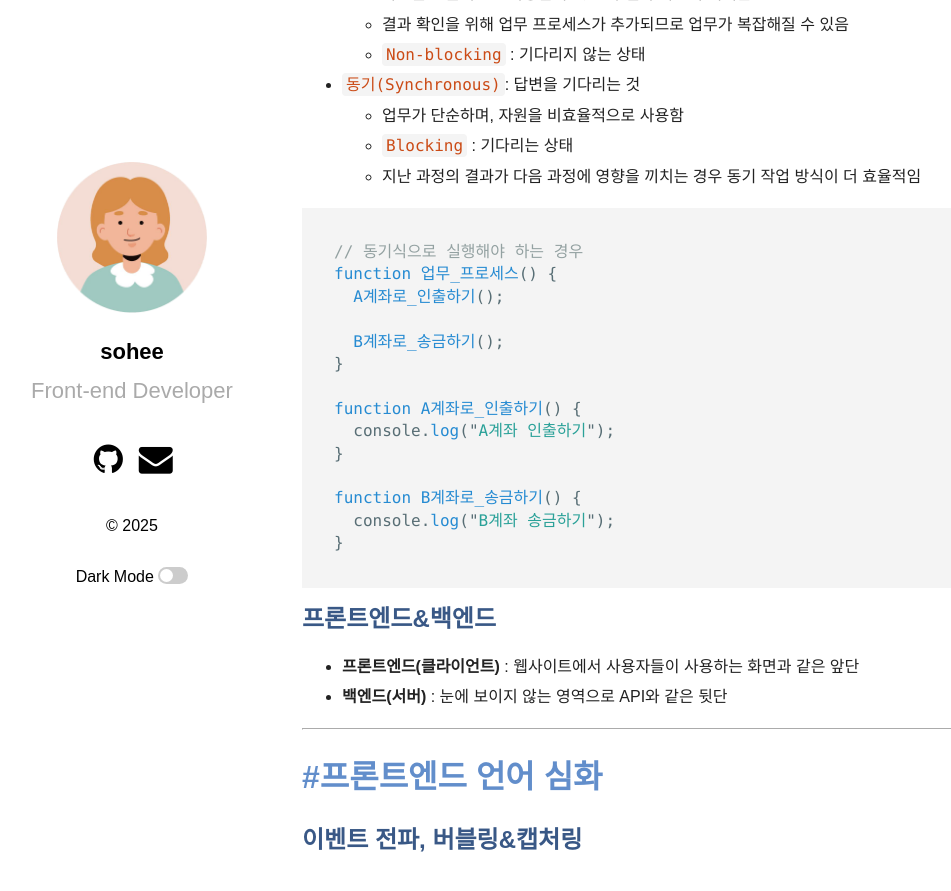
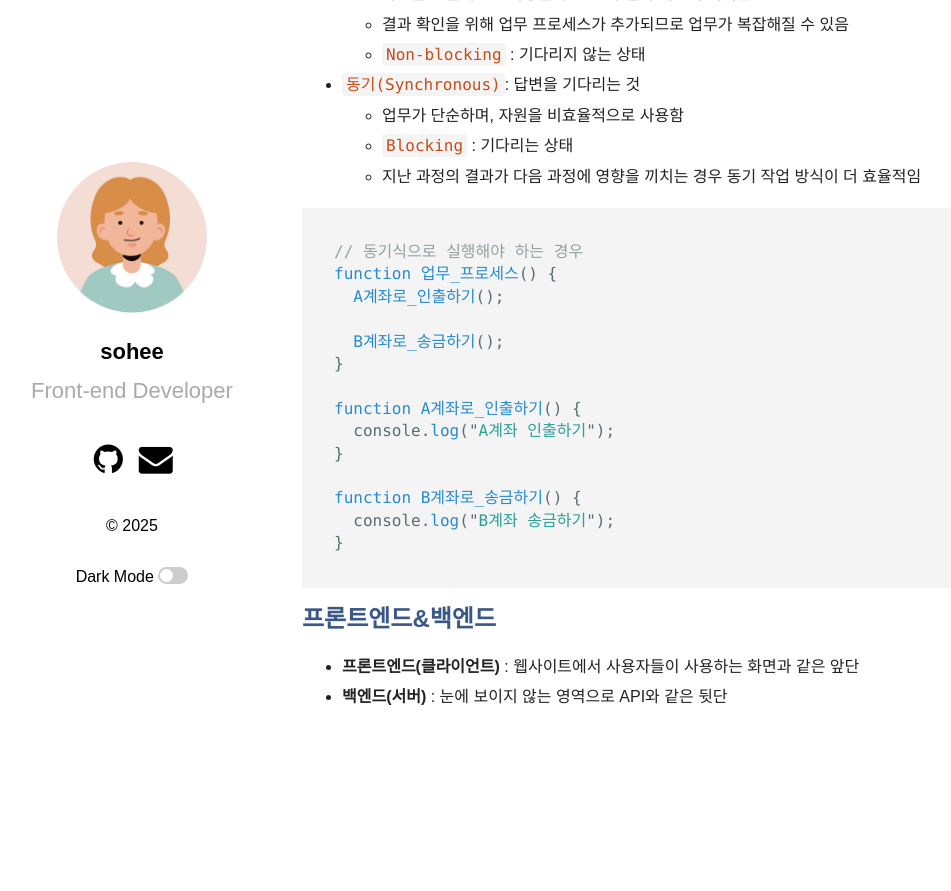
Before and after one commit to shkim00216/shkim00216.github.io, a Jekyll site: the page built from _posts/2025-08-31-cs.md, in a window 1280 px wide and 900 px high, scrolled down 4826 px. Shown: the top 891 px of the window, without its empty margins (53-1004 px from the left). Built offline with Jekyll 4.4.1, drawn with Linux system fonts in a browser that asks for light colours; some web fonts are replaced; after the commit the page ends 5583 px from its top, so only the background shows below that.

Commit message:
Update 2025-08-31-cs.md

```diff
--- a/_posts/2025-08-31-cs.md
+++ b/_posts/2025-08-31-cs.md
@@ -214,9 +214,3 @@ function B계좌로_송금하기() {
 
 - **프론트엔드(클라이언트)** : 웹사이트에서 사용자들이 사용하는 화면과 같은 앞단
 - **백엔드(서버)** : 눈에 보이지 않는 영역으로 API와 같은 뒷단
-
----
-
-# #프론트엔드 언어 심화
-
-## 이벤트 전파, 버블링&캡처링
```
